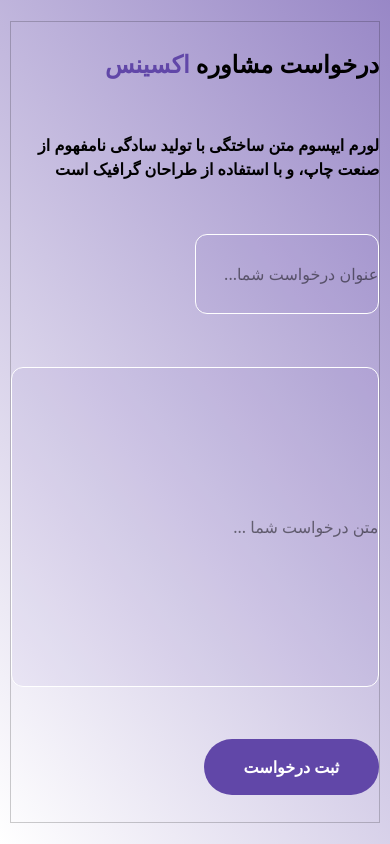
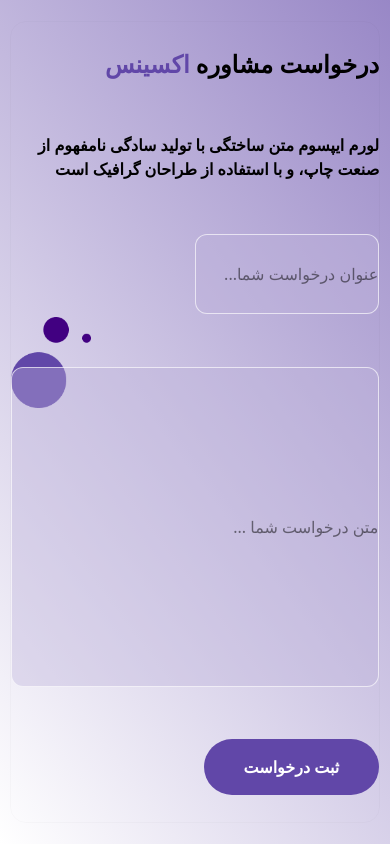
Before and after one commit to shayan-hm/tailwind, a plain HTML site: page simple project/Request-advice/index.html in a window 390 px wide. Drawn offline with nearby package versions, Linux system fonts and the light colour scheme.

Commit message:
make responsive and float image

```diff
--- a/simple project/Request-advice/index.html
+++ b/simple project/Request-advice/index.html
@@ -21,7 +21,7 @@
     <div class="custom-bg flex items-center justify-center w-full h-screen">
       <!--main container-->
       <div
-        class="w-[95%] sm:w-[90%] md:w-[85%] 2xl:h-[65vh] xl:h-[70vh] lg:h-[75hv] md:h-[80vh] sm:h-[85vh] h-[95vh] border border-black/20 flex flex-col items-end justify-around"
+        class="w-[95%] sm:w-[90%] md:w-[85%] 2xl:h-[65vh] xl:h-[70vh] lg:h-[75hv] md:h-[80vh] sm:h-[85vh] h-[95vh] border border-black/2 rounded-2xl flex flex-col items-end justify-around z-20 relative"
       >
         <p class="text-2xl font-semibold text-right">
           درخواست مشاوره <span class="text-[#6147A8]">اکسینس</span>
@@ -36,7 +36,7 @@
           name=""
           id=""
           placeholder="...عنوان درخواست شما"
-          class="border border-white h-[10%] w-[50%] rounded-xl bg-[#6147A810] placeholder:text-right text-right"
+          class="border border-white/65 h-[10%] w-[50%] rounded-xl bg-[#beb2da70] placeholder:text-right text-right z-20"
         />
 
         <input
@@ -44,7 +44,7 @@
           name=""
           id=""
           placeholder="... متن درخواست شما"
-          class="border border-white h-[40%] w-full rounded-xl bg-[#6147A810] placeholder:text-right text-right"
+          class="border border-white/65 h-[40%] w-full rounded-xl bg-[#beb2da60] placeholder:text-right text-right z-20"
         />
 
         <input
@@ -52,6 +52,12 @@
           value="ثبت درخواست"
           class="px-10 py-4 rounded-4xl bg-[#6147A8] text-white font-bold"
         />
+
+        <img
+          src="../../all-project-assets/Group 175.png"
+          alt=""
+          class="absolute top-[35vh] sm:top-[30vh] xl:top-[19vh] 2xl:top-[17vh] z-0 left-0 w-20"
+        />
       </div>
     </div>
   </body>
```
